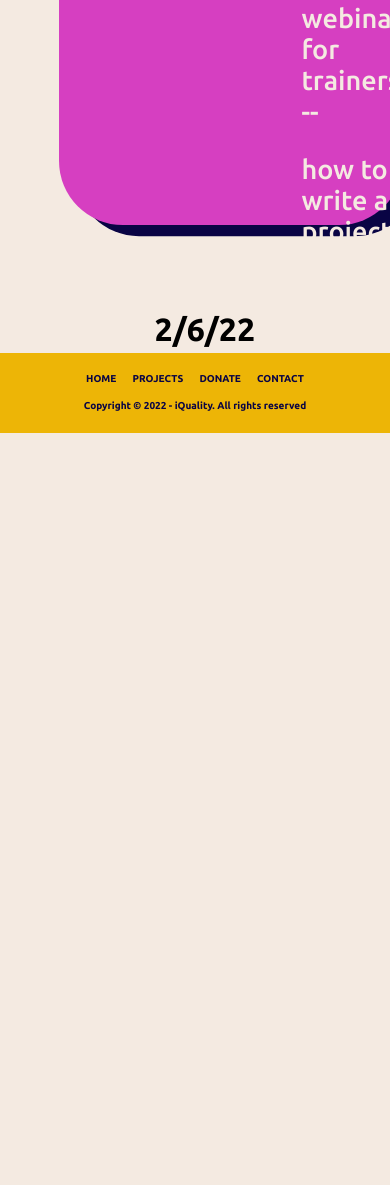
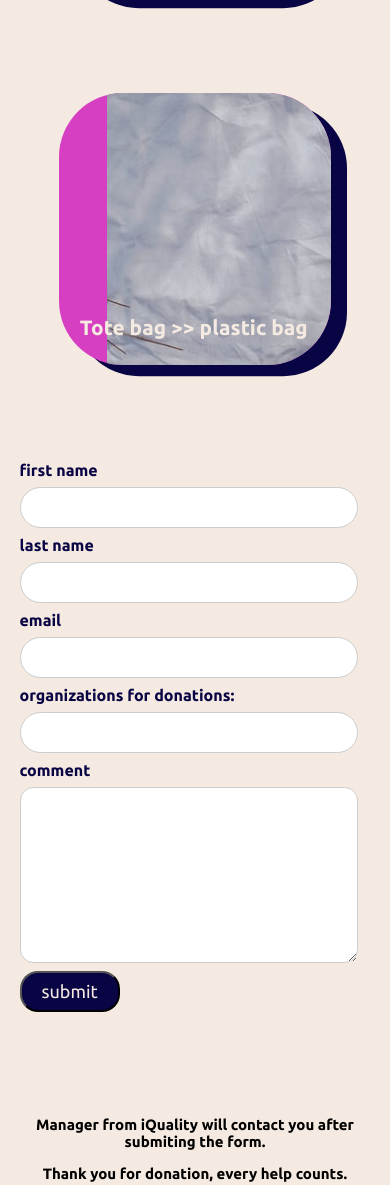
Before and after one commit to YellowAvocado/Projects, a plain HTML site: page donate.html in a window 390 px wide. Shown: the part 495-1680 px from the top of the page. Before the commit the page ends 928 px from the top, so only its background shows below. Drawn offline with Linux system fonts and the light colour scheme; a web font is replaced by a local one.

Commit message:
first commit

```diff
--- a/donate.html
+++ b/donate.html
@@ -26,7 +26,7 @@
             <ul>
                 <a href="./projects.html"><li>projects</li></a>
                 <a href="./donate.html"><li>donate</li></a>
-                <a href="#"><li>contact</li></a>
+                <a href="./contact.html"><li>contact</li></a>
             </ul>
         </section>
     </nav>
@@ -52,7 +52,28 @@
             </div>
          </section>
 
+         <div id="form">
+            <form>
+                <label for="fname">first name</label>
+                <input type="text" id="fname" name="fname">
+                <label for="lname">last name</label>
+                <input type="text" id="lname" name="lname">
+                <label for="email">email</label>
+                <input type="email" id="email" name="email">
+                <label for="donation">organizations for donations:</label>
+                <input type="text" id="donation" name="donation">
+                <label for="comment">comment</label>
+                <textarea name="comment" id="comment" cols="30" rows="10"></textarea>
+                <input type="submit" value="submit" id="submit">
+              </form>
+        </div>
+
+        <p class="textDonation">Manager from iQuality will contact you after submiting the form.</p>
+        <p class="textDonation" id="textDonation2">Thank you for donation, every help counts.</p>
+
 </main>
+
+
 
 
 <footer>
@@ -60,7 +81,7 @@
         <a href="./index.html"><li>HOME</li></a>
         <a href="./projects.html"><li>PROJECTS</li></a>
         <a href="./donate.html"><li>DONATE</li></a>
-        <a href="#"><li>CONTACT</li></a>
+        <a href="./contact.html"><li>CONTACT</li></a>
     </ul>
     <p>Copyright &copy 2022 - iQuality. All rights reserved</p>
 </footer>
--- /dev/null
+++ b/style/styleContact.css
@@ -0,0 +1,62 @@
+body {
+    background-color: #F4EAE1;
+    margin: 0;
+    font-family: 'Ubuntu';
+    font-weight: 700;
+}
+
+#form {
+    margin-top: 8em;
+    margin-left: 30%;
+    color: #090444;
+    height: 25em;
+ }
+
+ #email {
+    width: 50%;
+    padding: 12px 20px;
+    border-radius: 5em;
+    margin: 8px 0;
+    display: block;
+    border: 1px solid #ccc;
+}
+
+#comment {
+    width: 50%;
+    padding: 12px 20px;
+    border-radius: 1em;
+    margin: 8px 0;
+    display: block;
+    border: 1px solid #ccc;
+}
+
+#submit {
+    font-family: 'Ubuntu';
+    margin: 0 auto;
+    display: inline-block;
+    background: #090444;
+    color: #F4EAE1;
+    font-size: 25px;
+    padding: 10px 25px;
+    border-radius: 1em;
+}
+
+#firstText {
+    margin: 0 auto;
+    width: 120px;
+    margin-bottom: 15px;
+}
+
+#secondText {
+    padding-bottom: 30px;
+    margin: 0 auto;
+    width: 140px;
+}
+
+@media (max-width: 770px) {
+    #submit {
+        font-size: 18px;
+        padding: 8px 20px;
+        border-radius: 1em;
+    }
+}
--- a/style/styleDonate.css
+++ b/style/styleDonate.css
@@ -7,9 +7,9 @@ body {
 
 h1 {
     float: right;
-    margin-right: 100px;
-    color: #090444;
+    color: #edb506;
     margin: 0;
+    padding-right: 25px;
 }
 
 main h2 {
@@ -32,7 +32,6 @@ main h2 {
     width: 30em;
     height: 30em;
     border-radius: 4em;
-    /* overflow: hidden; */
     box-shadow: 1em 0.7em #090444;
 }
 
@@ -45,7 +44,6 @@ main h2 {
 }
 
 #projectCard1and2 #firstCard .webinarText2and3 {
-    /* margin-top: 1em; */
     margin-left: 9em;
     color: #F4EAE1;
     font-size: 27px;
@@ -84,3 +82,231 @@ main h2 {
     height: 30em;
     float: right;
 }
+
+/* form */
+
+#form {
+   margin-left: 30%;
+   color: #090444;
+   height: 40em;
+}
+
+#fname {
+    width: 50%;
+    padding: 12px 20px;
+    border-radius: 5em;
+    margin: 8px 0;
+    display: block;
+    border: 1px solid #ccc;
+}
+
+#lname {
+    width: 50%;
+    padding: 12px 20px;
+    border-radius: 5em;
+    margin: 8px 0;
+    display: block;
+    border: 1px solid #ccc;
+}
+
+#email {
+    width: 50%;
+    padding: 12px 20px;
+    border-radius: 5em;
+    margin: 8px 0;
+    display: block;
+    border: 1px solid #ccc;
+}
+
+#donation {
+    width: 50%;
+    padding: 12px 20px;
+    border-radius: 5em;
+    margin: 8px 0;
+    display: block;
+    border: 1px solid #ccc;
+}
+
+#comment {
+    width: 50%;
+    padding: 12px 20px;
+    border-radius: 1em;
+    margin: 8px 0;
+    display: block;
+    border: 1px solid #ccc;
+}
+
+#submit {
+    font-family: 'Ubuntu';
+    margin: 0 auto;
+    display: inline-block;
+    background: #090444;
+    color: #F4EAE1;
+    font-size: 25px;
+    padding: 10px 25px;
+    border-radius: 1em;
+}
+
+.textDonation {
+    text-align: center;
+    font-size: 15px;
+}
+#textDonation2 {
+    margin-bottom: 40px;
+}
+
+@media (max-width: 1300px) {
+    #projectCard1and2 #firstCard {
+        width: 25em;
+        height: 25em;
+    }
+    #projectCard1and2 #secondCard {
+        width: 25em;
+        height: 25em;
+    }
+    #projectCard1and2 #firstCard #webinarText1 {
+        margin-left: 2em;
+        color: #090444;
+        margin-top: 1.5em;
+        font-size: 2em;
+        margin-bottom: 0.5em;
+    }
+    #projectCard1and2 #firstCard .webinarText2and3 {
+        /* margin-top: 1em; */
+        margin-left: 8em;
+        color: #F4EAE1;
+        font-size: 24px;
+        font-weight: 500;
+    }
+    #projectCard1and2 #firstCard #webinarText4 {
+        margin-top: 2em;
+        margin-left: 2em;
+        font-size: 1.5em;
+    }
+    #projectCard1and2 #secondCard {
+        width: 25em;
+        height: 25em;
+    }
+    #projectCard1and2 #secondCard p {
+        color: #F4EAE1;
+        font-size: 1.7em;
+        position: absolute;
+        left: 1.5em;
+        bottom: 0.3em;
+    }
+    #projectCard1and2 #secondCard #imgTote {
+        width: 17em;
+        height: 25em;
+    }
+}
+
+@media (max-width: 1200px) {
+    #projectCard1and2 {
+        width: 60%;
+        height: 17em;
+        margin-bottom: 6em;
+    }
+    #projectCard1and2 #firstCard {
+        width: 17em;
+        height: 17em;
+    }
+    #projectCard1and2 #firstCard #webinarText1 {
+        margin-left: 1.4em;
+        width: 70%;
+        margin-top: 1em;
+        font-size: 1.4em;
+        margin-bottom: 0.5em;
+    }
+    #projectCard1and2 #firstCard .webinarText2and3 {
+        margin-left: 6em;
+        width: 50%;
+        font-size: 20px;
+        font-weight: 500;
+    }
+    #projectCard1and2 #firstCard #webinarText4 {
+        margin-top: 2em;
+        margin-left: 1.7em;
+        font-size: 1.2em;
+    }
+    #projectCard1and2 #secondCard {
+        width: 17em;
+        height: 17em;
+    }
+    #projectCard1and2 #secondCard p {
+        font-size: 1.3em;
+        left: 1em;
+        bottom: 0.2em;
+    }
+    #projectCard1and2 #secondCard #imgTote {
+        width: 14em;
+        height: 17em;
+    }
+}
+
+@media (max-width: 940px) {
+    #projectCard1and2 {
+        width: 80%;
+        height: 17em;
+        margin-bottom: 6em;
+    }
+}
+
+@media (max-width: 770px) {
+    #projectCard1and2 {
+        display: flex;
+        flex-direction: column;
+        margin: 0 auto;
+        width: 17;
+        height: 40em;
+        margin-bottom: 6em;
+    }
+    #projectCard1and2 #firstCard {
+        margin: 0 auto;
+    }
+    #projectCard1and2 #secondCard {
+        margin: 0 auto;
+    }
+    #projectCard4and5 {
+        display: flex;
+        flex-direction: column;
+        margin: 0 auto;
+        width: 17;
+        height: 40em;
+        margin-bottom: 6em;
+    }
+    #projectCard4and5 #forthCard {
+        margin: 0 auto;
+    }
+    #projectCard4and5 #fifthCard {
+        margin: 0 auto;
+    }
+
+    #form {
+        margin-left: 5%;
+     }
+    #submit {
+        font-size: 18px;
+        padding: 8px 20px;
+        border-radius: 1em;
+    }
+
+    #fname {
+        width: 80%;
+    }
+
+    #lname {
+        width: 80%;
+    }
+
+    #email {
+        width: 80%;
+    }
+
+    #donation {
+        width: 80%;
+    }
+
+    #comment {
+        width: 80%;
+    }
+}
--- a/style/styleProjects.css
+++ b/style/styleProjects.css
@@ -313,12 +313,12 @@ main h1 {
     }
     #projectCard1and2 {
         width: 80%;
-        height: 18em;
+        height: 17em;
         margin-bottom: 6em;
     }
     #projectCard1and2 #firstCard {
-        width: 18em;
-        height: 18em;
+        width: 17em;
+        height: 17em;
     }
     #projectCard1and2 #firstCard #webinarText1 {
         margin-left: 1.4em;
@@ -339,8 +339,8 @@ main h1 {
         font-size: 1.2em;
     }
     #projectCard1and2 #secondCard {
-        width: 18em;
-        height: 18em;
+        width: 17em;
+        height: 17em;
     }
     #projectCard1and2 #secondCard p {
         font-size: 1.3em;
@@ -349,7 +349,7 @@ main h1 {
     }
     #projectCard1and2 #secondCard #imgTote {
         width: 14em;
-        height: 18em;
+        height: 17em;
     }
     #projectCard4and5 {
         width: 80%;
@@ -357,8 +357,8 @@ main h1 {
         margin-bottom: 6em;
     }
     #projectCard4and5 #forthCard {
-        width: 18em;
-        height: 18em;
+        width: 17em;
+        height: 17em;
     }
     #forthCard p {
         color: #090444;
@@ -368,8 +368,8 @@ main h1 {
         left: 0.8em;
     }
     #projectCard4and5 #fifthCard {
-        width: 18em;
-        height: 18em;
+        width: 17em;
+        height: 17em;
     }
     #fifthCard #dogText1 {
         color: #F4EAE1;
@@ -400,7 +400,7 @@ main h1 {
         display: flex;
         flex-direction: column;
         margin: 0 auto;
-        width: 18;
+        width: 17;
         height: 40em;
         margin-bottom: 6em;
     }
@@ -414,7 +414,7 @@ main h1 {
         display: flex;
         flex-direction: column;
         margin: 0 auto;
-        width: 18;
+        width: 17;
         height: 40em;
         margin-bottom: 6em;
     }
@@ -429,7 +429,7 @@ main h1 {
 @media (max-width: 710px) {
     #thirdCard {
         width: 81%;
-        height: 18em;
+        height: 17em;
     }
     #thirdCard #GarbageText1 {
         margin-top: 1.2em;
@@ -453,8 +453,8 @@ main h1 {
 
 @media (max-width: 531px) {
     #thirdCard {
-        width: 18em;
-        height: 18em;
+        width: 17em;
+        height: 17em;
     }
     #thirdCard #GarbageText1 {
         margin-top: 1.8em;
```
Also changed, not shown: contact.html (added, +62 -0 lines), index.html (+2 -2 lines), projects.html (+2 -2 lines).
